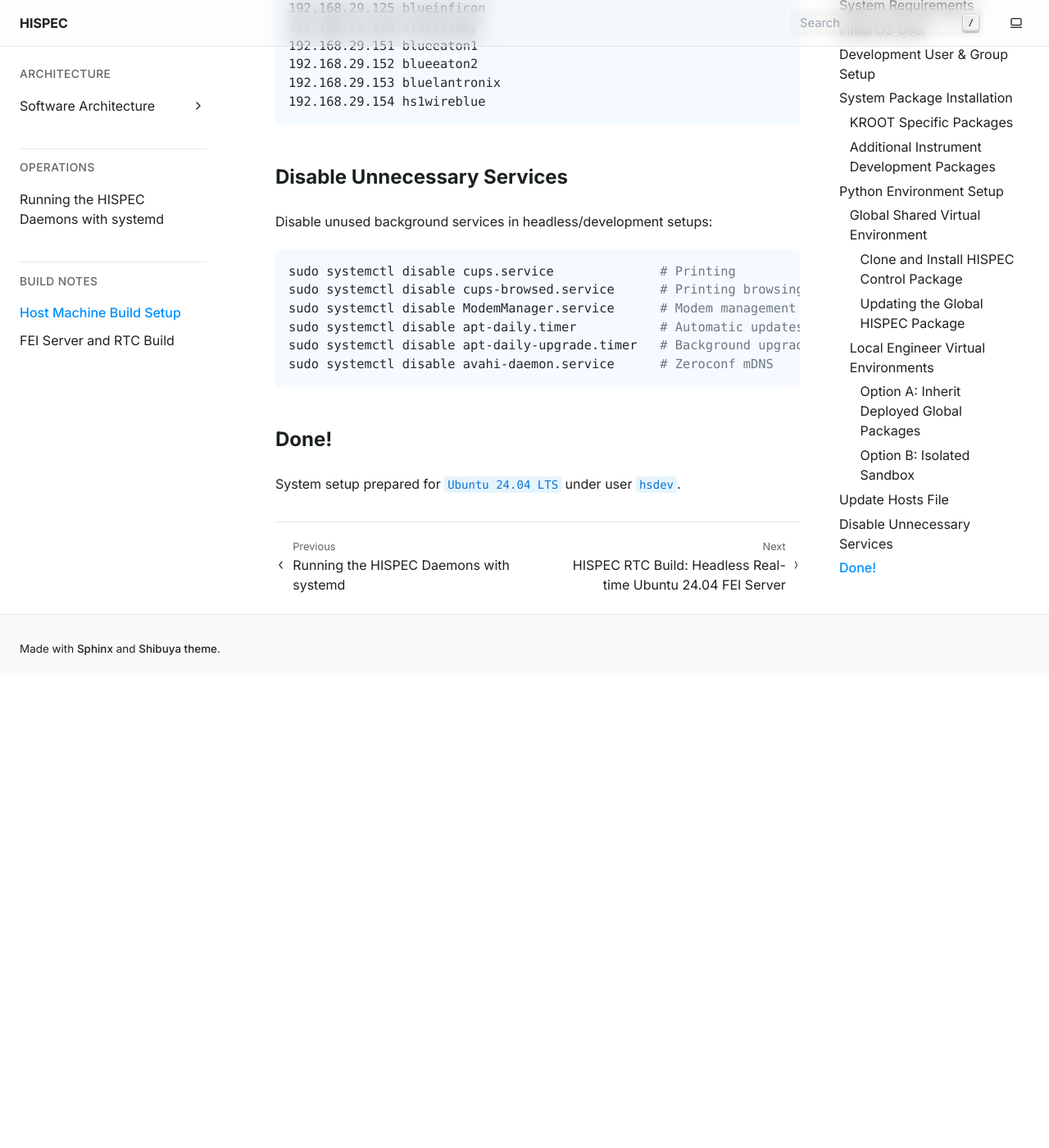
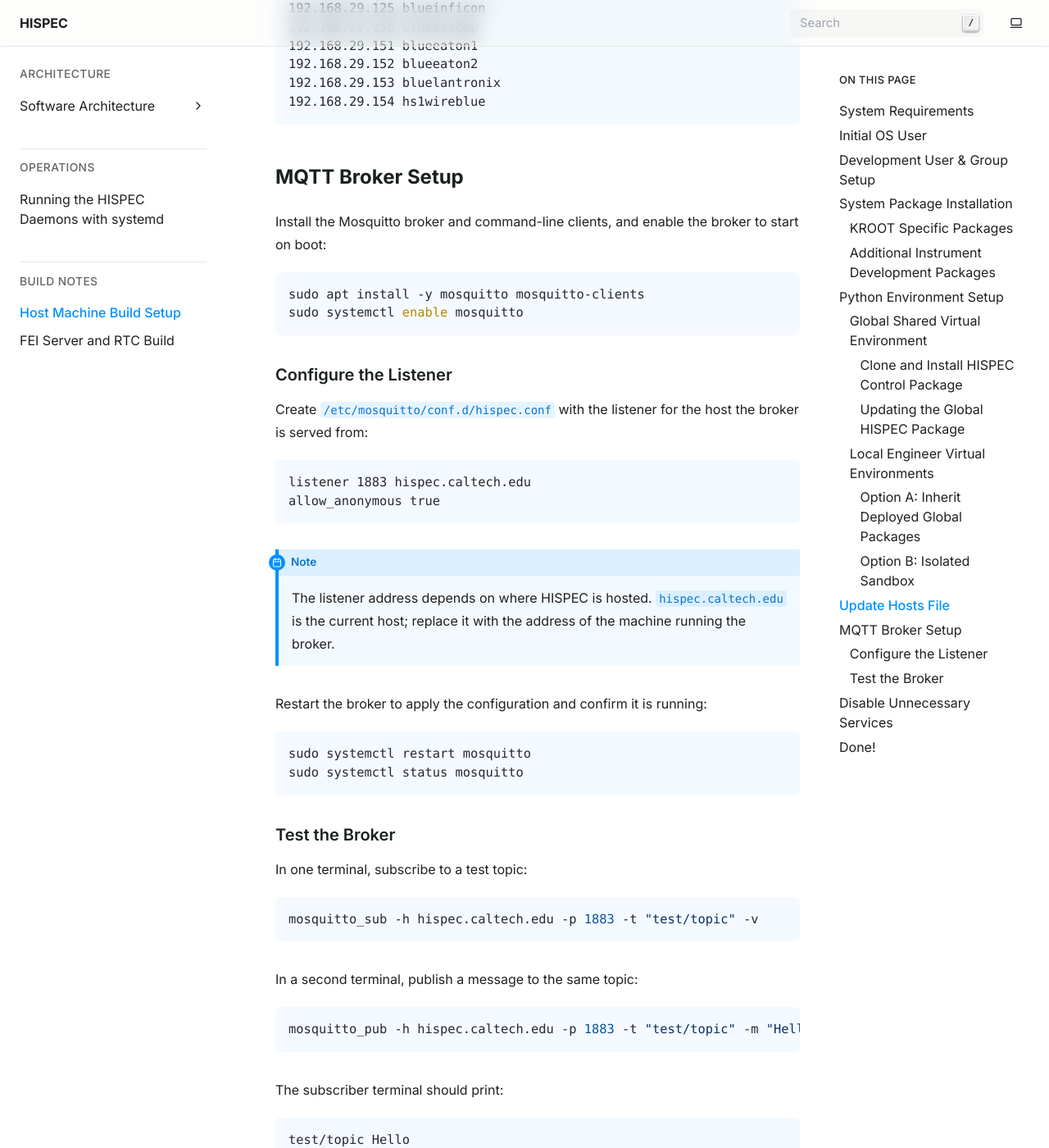
Before and after one commit to CaltechOpticalObservatories/hispec, a Sphinx documentation site: the page built from docs/build_notes/host_machine_build_notes.rst, in a window 1280 px wide and 1400 px high, scrolled down 5834 px. Shown: the whole window at 82% size. Built offline with Sphinx 7.4.7, drawn with Linux system fonts in a browser that asks for light colours; before the commit the page ends 6657 px from its top, so only the background shows below that.

Commit message:
Add mosquitto setup information to the build doc (#240)
* Add mosquitto setup information to the build doc

* Change to using hispec.caltech.edu

```diff
--- a/docs/build_notes/host_machine_build_notes.rst
+++ b/docs/build_notes/host_machine_build_notes.rst
@@ -245,6 +245,58 @@
    192.168.29.153 bluelantronix
    192.168.29.154 hs1wireblue
 
+MQTT Broker Setup
+-----------------
+
+Install the Mosquitto broker and command-line clients, and enable the broker to start on boot:
+
+.. code-block:: bash
+
+   sudo apt install -y mosquitto mosquitto-clients
+   sudo systemctl enable mosquitto
+
+Configure the Listener
+~~~~~~~~~~~~~~~~~~~~~~
+
+Create ``/etc/mosquitto/conf.d/hispec.conf`` with the listener for the host the broker is served from:
+
+.. code-block:: text
+
+   listener 1883 hispec.caltech.edu
+   allow_anonymous true
+
+.. note::
+   The listener address depends on where HISPEC is hosted. ``hispec.caltech.edu`` is the current host;
+   replace it with the address of the machine running the broker.
+
+Restart the broker to apply the configuration and confirm it is running:
+
+.. code-block:: bash
+
+   sudo systemctl restart mosquitto
+   sudo systemctl status mosquitto
+
+Test the Broker
+~~~~~~~~~~~~~~~
+
+In one terminal, subscribe to a test topic:
+
+.. code-block:: bash
+
+   mosquitto_sub -h hispec.caltech.edu -p 1883 -t "test/topic" -v
+
+In a second terminal, publish a message to the same topic:
+
+.. code-block:: bash
+
+   mosquitto_pub -h hispec.caltech.edu -p 1883 -t "test/topic" -m "Hello"
+
+The subscriber terminal should print:
+
+.. code-block:: text
+
+   test/topic Hello
+
 Disable Unnecessary Services
 ----------------------------
 
```
